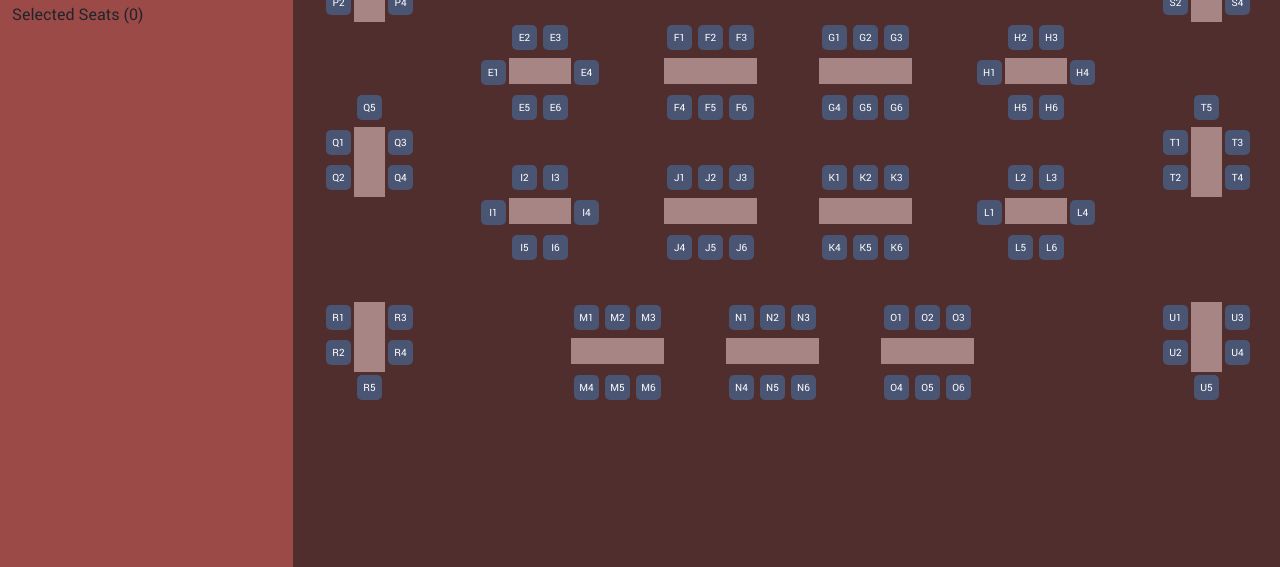
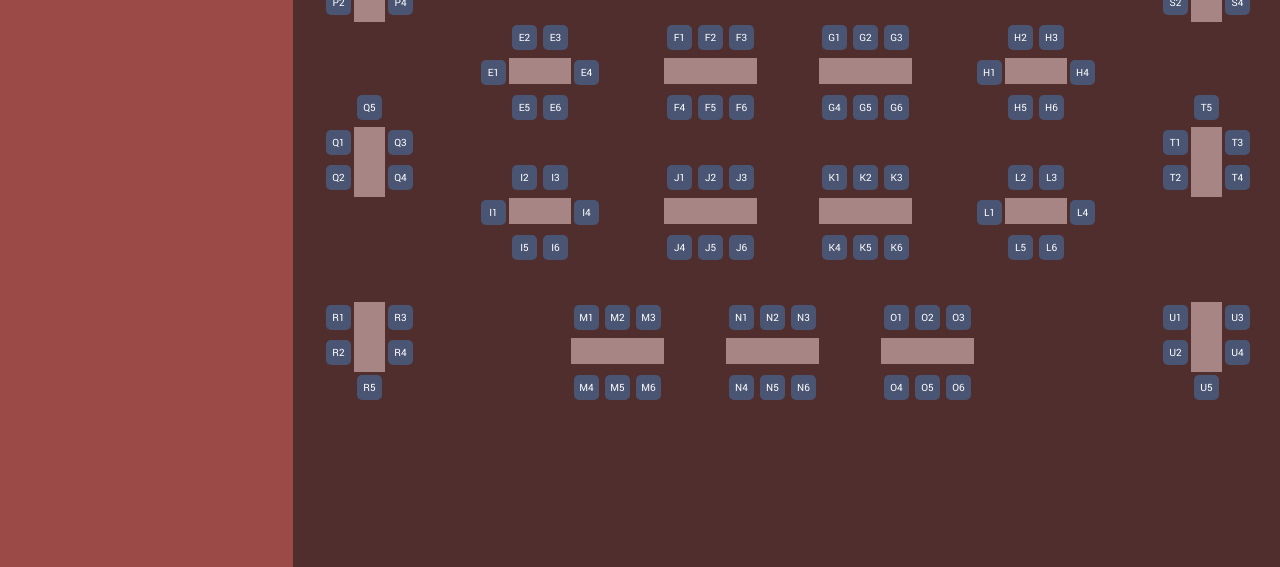
Before and after one commit to gustocoffee1/gusto, a Symfony app: template templates/booking/seat.html.twig in a window 1280 px wide. Shown: the part 296-863 px from the top of the page. Run offline with Twig, Linux system fonts and the light colour scheme; the template is opened without the code that fills it, so the values that code supplies are empty; some libraries are stand-ins or nearby versions.

Commit message:
maj selected seat

```diff
--- a/templates/booking/seat.html.twig
+++ b/templates/booking/seat.html.twig
@@ -59,7 +59,7 @@
                         // && $('#seat_name').length < 1 nombre place limité à 1
                     if (this.status() == 'available' && sc.find('selected').length < 6 ) {
 
-                        $counter.text(sc.find('selected').length+1);
+                        // $counter.text(sc.find('selected').length+1);
 
                         // ajoute mot place et bouton reserver
                         if(sc.find('selected').length+1 === 1){
@@ -95,7 +95,7 @@
                         // supprime valeur cachée de la place
                         $('#input_' + this.settings.label).remove();
 
-                        $counter.text(sc.find('selected').length-1);
+                        // $counter.text(sc.find('selected').length-1);
 
                         //supprime bouton reserver
                         if(sc.find('selected').length-1 === 0){
@@ -146,7 +146,7 @@
                         <div class="information"><strong>Montant total : </strong> {{ app.session.get('price') }} €</div>
                         <div id="seat_info" class="information"></div>
 
-                        <div>Selected Seats (<span id="counter">0</span>)</div>
+{#                        <div>Selected Seats (<span id="counter">0</span>)</div>#}
 
                         <div class="list-group list-group-flush">
                             <div id="reserver-bloc">
```
